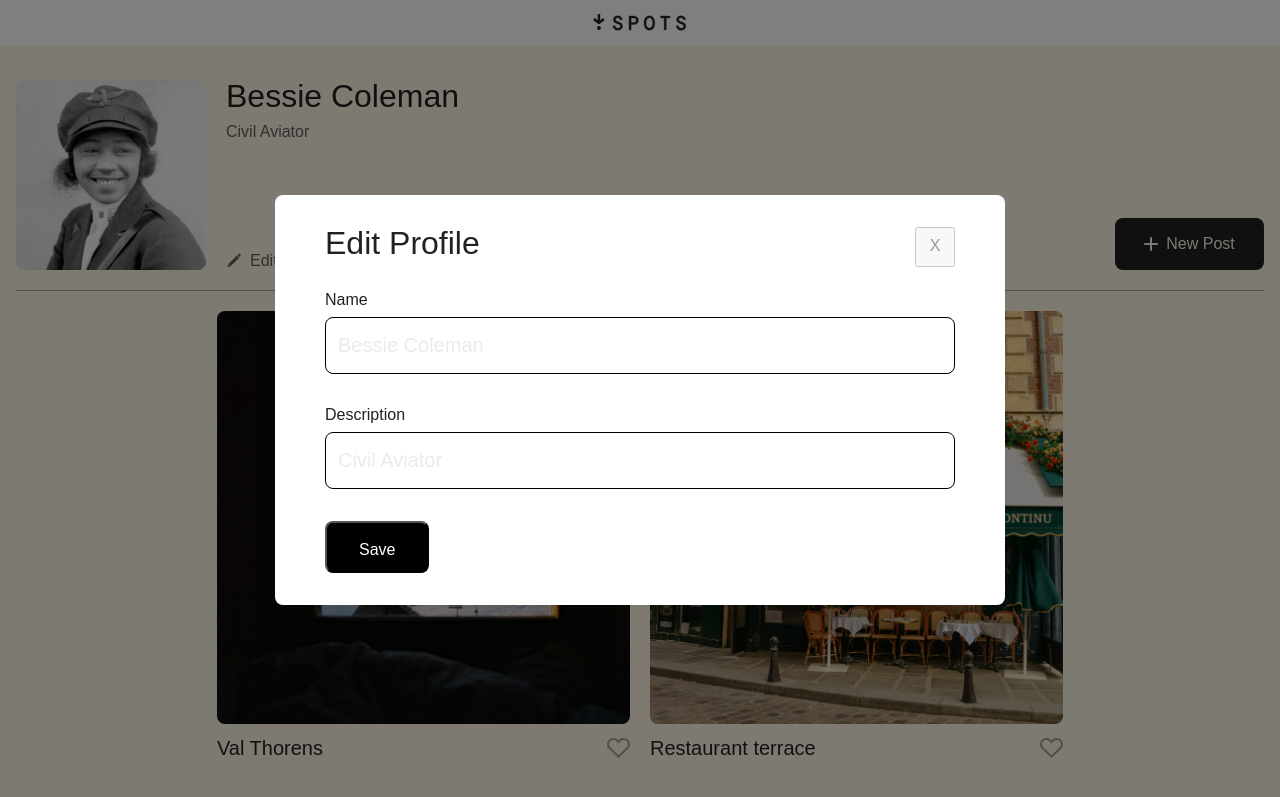
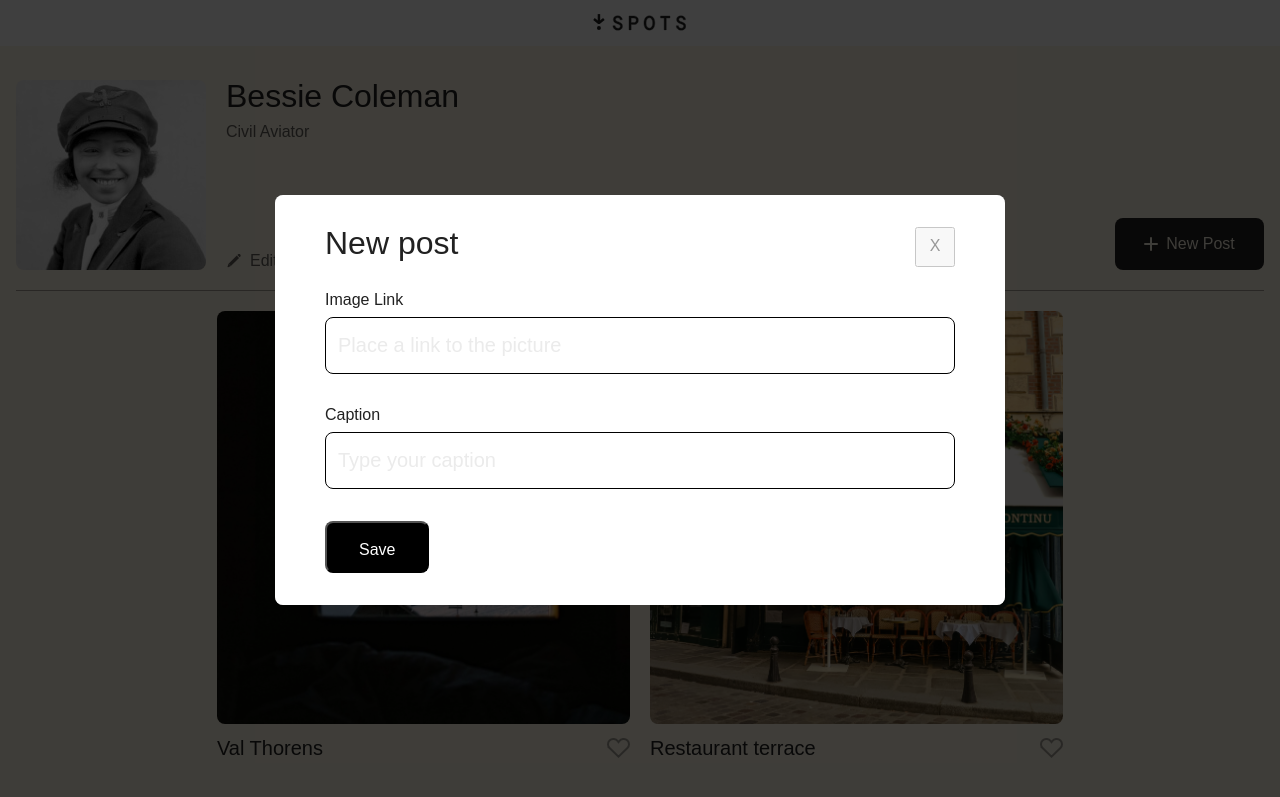
Before and after one commit to YungJaneOv/se_project_spots, a plain HTML site: page index.html in a window 1280 px wide. Shown: the top 797 px of the page. Drawn offline with Linux system fonts and the light colour scheme; a web font is replaced by a local one.

Commit message:
Update of HTML

```diff
--- a/index.html
+++ b/index.html
@@ -109,7 +109,7 @@
       <footer class="footer">
         <p class="footer__copyright">2025 © Spots</p>
       </footer>
-      <div class="modal modal_is-opened">
+      <div class="modal">
         <div class="modal__container">
           <button type="button" class="modal__close-btn">X</button>
           <h2 class="modal__title">Edit Profile</h2>
@@ -136,7 +136,7 @@
           </form>
         </div>
       </div>
-      <div class="modal">
+      <div class="modal modal_is-opened">
         <div class="modal__container">
           <button type="button" class="modal__close-btn">X</button>
           <h2 class="modal__title">Edit Profile</h2>
@@ -163,7 +163,7 @@
           </form>
         </div>
       </div>
-      <div class="modal">
+      <div class="modal modal_is-opened">
         <div class="modal__container">
           <button type="button" class="modal__close-btn">X</button>
           <h2 class="modal__title">New post</h2>
```
